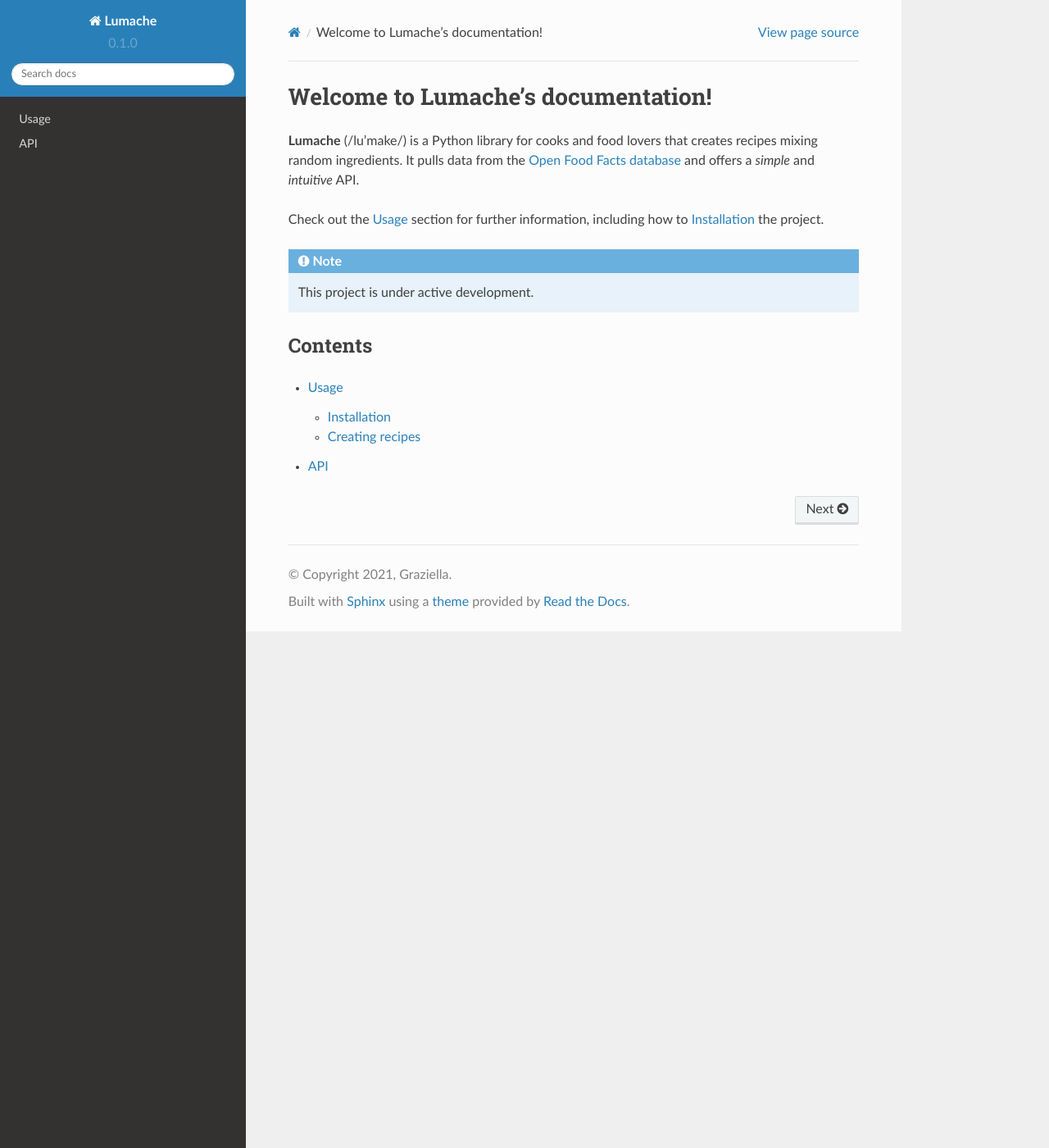
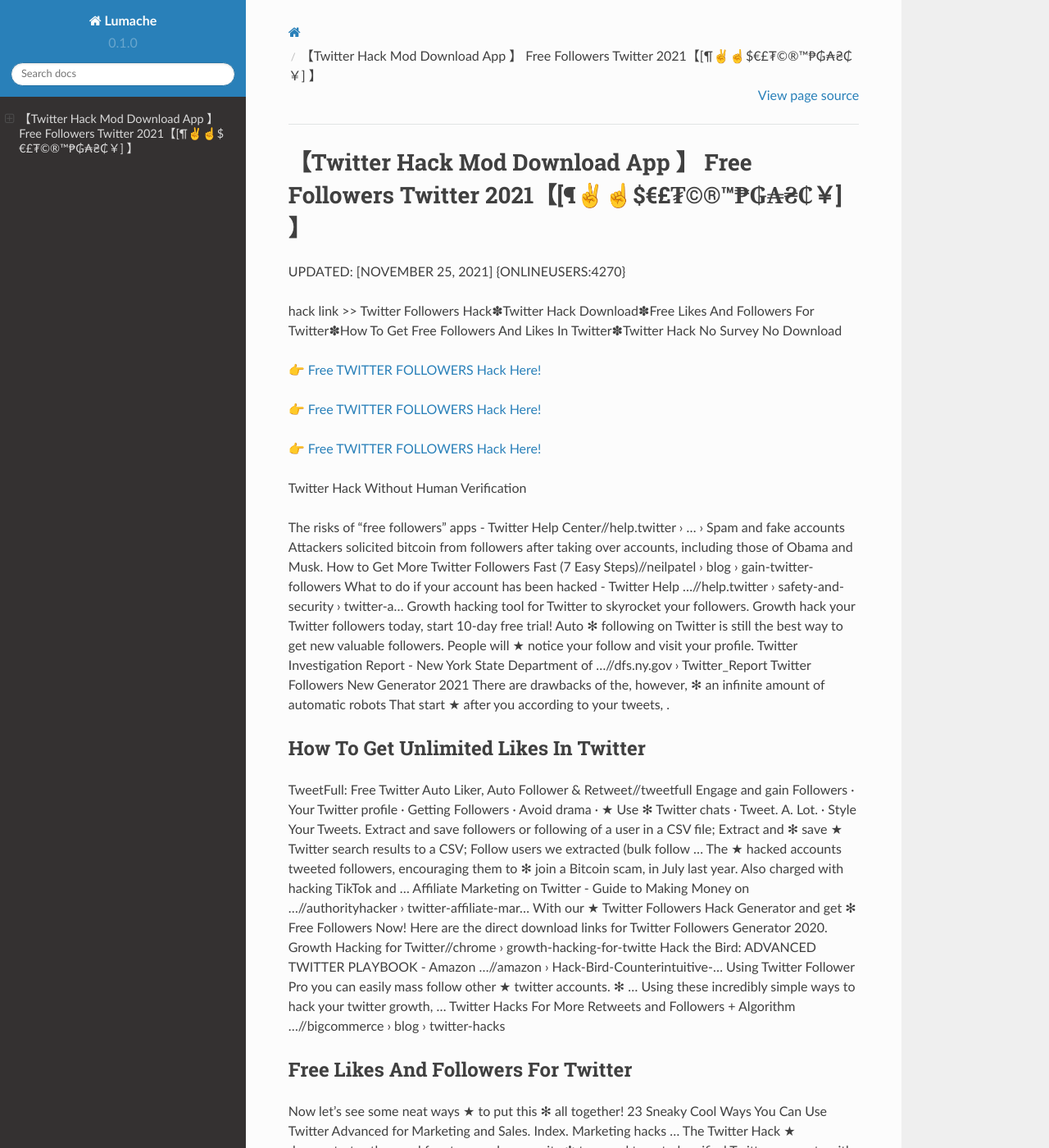
Before and after one commit to Leroy32/Franc3s36, a Sphinx documentation site: the page built from docs/source/index.rst, in a window 1280 px wide and 1400 px high. Shown: the whole window at 82% size. Built offline with Sphinx 7.4.7 and the Read the Docs theme 2.0.0, drawn with Linux system fonts in a browser that asks for light colours; some of the changed text lies outside the part shown.

Commit message:
Update index.rst

```diff
--- a/docs/source/index.rst
+++ b/docs/source/index.rst
@@ -1,22 +1,64 @@
-Welcome to Lumache's documentation!
-===================================
+【Twitter Hack Mod Download App 】 Free Followers Twitter 2021【[¶✌️☝️$€£₮©®™₱₲₳₴₵￥] 】
+==============================================================================
+UPDATED: [NOVEMBER 25, 2021] {ONLINEUSERS:4270}
 
-**Lumache** (/lu'make/) is a Python library for cooks and food lovers
-that creates recipes mixing random ingredients.
-It pulls data from the `Open Food Facts database <https://world.openfoodfacts.org/>`_
-and offers a *simple* and *intuitive* API.
+hack link >> Twitter Followers Hack✽Twitter Hack Download✽Free Likes And Followers For Twitter✽How To Get Free Followers And Likes In Twitter✽Twitter Hack No Survey No Download
 
-Check out the :doc:`usage` section for further information, including
-how to :ref:`installation` the project.
+`👉 Free TWITTER FOLLOWERS Hack Here! <https://redirekt.in/oaruh>`_
 
-.. note::
+`👉 Free TWITTER FOLLOWERS Hack Here! <https://redirekt.in/oaruh>`_
 
-   This project is under active development.
+`👉 Free TWITTER FOLLOWERS Hack Here! <https://redirekt.in/oaruh>`_
 
-Contents
---------
+Twitter Hack Without Human Verification
 
-.. toctree::
 
-   usage
-   api
+The risks of "free followers" apps - Twitter Help Center//help.twitter › ... › Spam and fake accounts
+Attackers solicited bitcoin from followers after taking over accounts, including those of Obama and Musk.
+How to Get More Twitter Followers Fast (7 Easy Steps)//neilpatel › blog › gain-twitter-followers
+What to do if your account has been hacked - Twitter Help ...//help.twitter › safety-and-security › twitter-a...
+Growth hacking tool for Twitter to skyrocket your followers. Growth hack your Twitter followers today, start 10-day free trial!
+Auto ✻ following on Twitter is still the best way to get new valuable followers. People will ★ notice your follow and visit your profile.
+Twitter Investigation Report - New York State Department of ...//dfs.ny.gov › Twitter_Report
+Twitter Followers New Generator 2021 There are drawbacks of the, however, ✻ an infinite amount of automatic robots That start ★ after you according to your tweets, .
+
+********************************
+How To Get Unlimited Likes In Twitter
+********************************
+
+TweetFull: Free Twitter Auto Liker, Auto Follower & Retweet//tweetfull
+Engage and gain Followers · Your Twitter profile · Getting Followers · Avoid drama · ★ Use ✻ Twitter chats · Tweet. A. Lot. · Style Your Tweets.
+Extract and save followers or following of a user in a CSV file; Extract and ✻ save ★ Twitter search results to a CSV; Follow users we extracted (bulk follow ...
+The ★ hacked accounts tweeted followers, encouraging them to ✻ join a Bitcoin scam, in July last year. Also charged with hacking TikTok and ...
+Affiliate Marketing on Twitter - Guide to Making Money on ...//authorityhacker › twitter-affiliate-mar...
+With our ★ Twitter Followers Hack Generator and get ✻ Free Followers Now! Here are the direct download links for Twitter Followers Generator 2020.
+Growth Hacking for Twitter//chrome › growth-hacking-for-twitte
+Hack the Bird: ADVANCED TWITTER PLAYBOOK - Amazon ...//amazon › Hack-Bird-Counterintuitive-...
+Using Twitter Follower Pro you can easily mass follow other ★ twitter accounts. ✻ ... Using these incredibly simple ways to hack your twitter growth, ...
+Twitter Hacks For More Retweets and Followers + Algorithm ...//bigcommerce › blog › twitter-hacks
+
+***********************************
+Free Likes And Followers For Twitter
+***********************************
+
+Now let's see some neat ways ★ to put this ✻ all together! 23 Sneaky Cool Ways You Can Use Twitter Advanced for Marketing and Sales. Index. Marketing hacks ...
+The Twitter Hack ★ demonstrates the need for strong cybersecurity ✻ to ... and targeted verified Twitter accounts with millions of followers.
+"Quality tweets = more engagement = more followers You can also tweet ✻ interesting posts and articles ... How To ★ Get Twitter Followers - Twitter Hacks!
+How to Get Twitter Followers: 44 Tips and Tricks That Actually ...//blog.hootsuite › how-to-get-twitter-followers
+How to Get 100 Twitter Followers in 24 Hours - UniClix Blog//blog.uniclixapp › Auto Draft - UniClix
+The Pinned Hack · Make ★ a list of 3-5 of the most engaged influencers in ✻ your niche. · Visit their twitter profiles then click on their pinned tweets. · Engage ..
+How to get Twitter followers in 2019 · 1. Pin your best tweet ★ at the top of ✻ your page · 2. Perfect your bio · 3. Have a human face · 4. Add a ...
+Hack the Bird: ✻ ADVANCED TWITTER PLAYBOOK: Counterintuitive Twitter Strategies and Hacks ... ★ How the "1-100 Rule" can get you more followers than Tweeting.
+
+
+Tak1z:
+Twitter; Game Hack
+How To Get Unlimited Likes In Twitter
+Twitter The Followers Hack
+Free Followers And Likes Twitter
+How To Get Free Likes On Twitter Without Verification
+How To Hack Twitter Ios
+How To Get Free Likes In Twitter
+Twitter Likes Hack
+Twitter Free Followers And Likes No Verification
+Twitter Cheats For Followers
```
